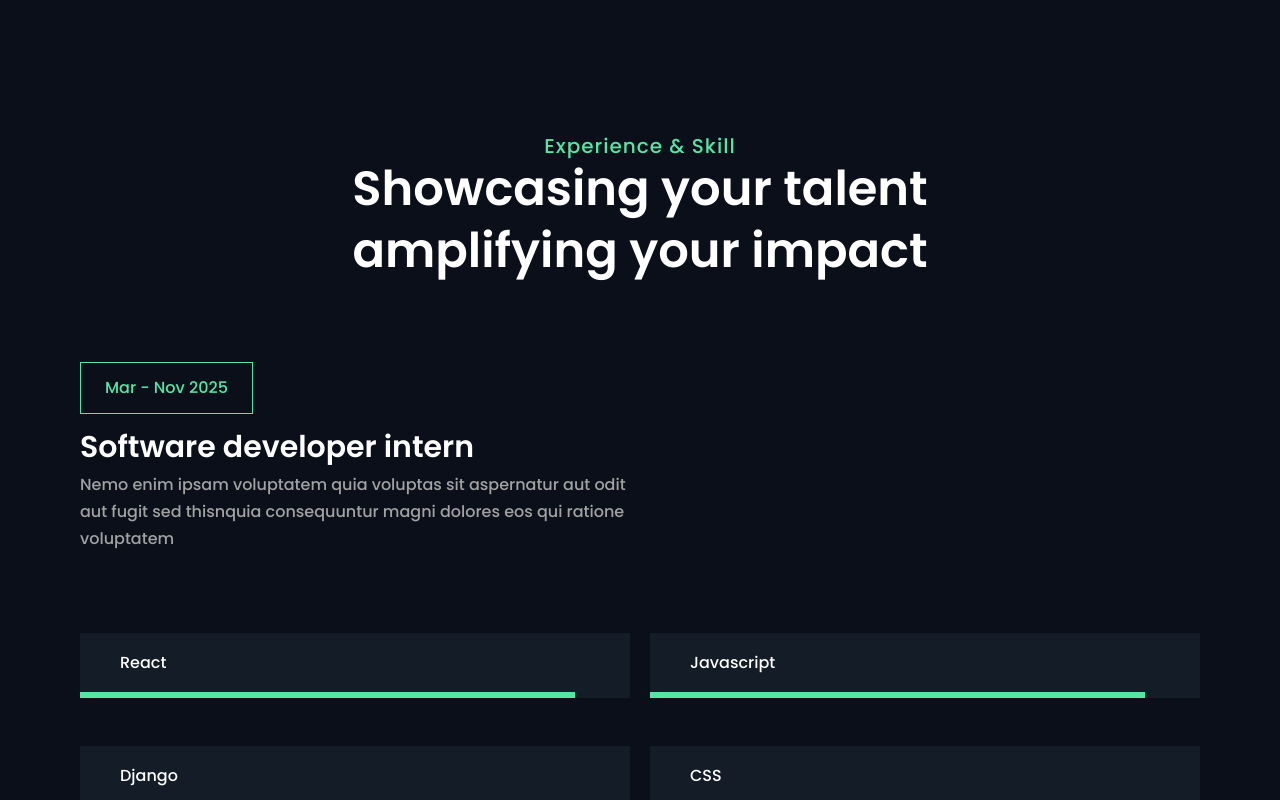
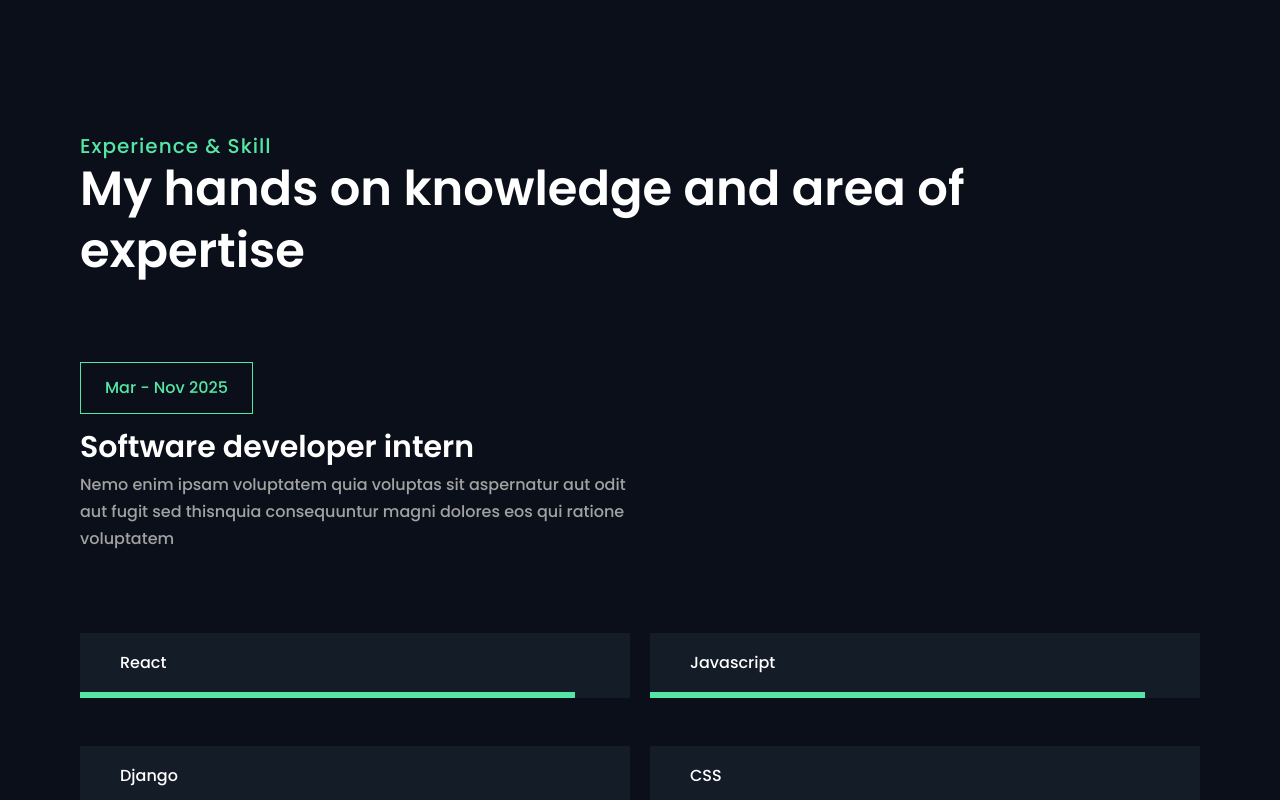
Before and after one commit to agrihome/portfolio-react, a React (Vite) app in the folder portfolio/: page / in a window 1280 px wide. Shown: the part 1720-2520 px from the top of the page. Built offline with nearby package versions, Linux system fonts and the light colour scheme.

Commit message:
responsive 2

```diff
--- a/portfolio/src/components/H2.jsx
+++ b/portfolio/src/components/H2.jsx
@@ -1,7 +1,7 @@
 export default function H2({ children, className = "" }) {
   return (
     <h2
-      className={`font-[Poppins,sans-serif] text-[48px] font-semibold leading-[62.4px] text-center text-white${className}`}
+      className={`font-[Poppins,sans-serif] text-[48px] font-semibold leading-[62.4px] text-white${className}`}
     >
       {children}
     </h2>
--- a/portfolio/src/components/blocks/Sidebar.jsx
+++ b/portfolio/src/components/blocks/Sidebar.jsx
@@ -52,7 +52,7 @@ export default function Sidebar({ isOpen, onClose }) {
               </button>
             </div>
 
-            <nav className="flex flex-col gap-8 lg-hidden">
+            <nav className="flex flex-col gap-8 lg:hidden">
               {navLinks.map((link) => (
                 <a
                   key={link.name}
--- a/portfolio/src/sections/projects.jsx
+++ b/portfolio/src/sections/projects.jsx
@@ -2,7 +2,7 @@ import Provider from "../components/Provider";
 import H2 from "../components/H2";
 import H3 from "../components/H3";
 import H4 from "../components/H4";
-import Text from "../components/TEXT";
+import Text from "../components/Text";
 import Button from "../components/Button";
 import { Globe } from "lucide-react";
 import ExclusiveImg from "../assets/exclusive.png";
@@ -14,8 +14,11 @@ export default function Projects() {
   return (
     <Provider className="bg-background-primary">
       <section id="projects" className="py-20">
-        <H4 className="text-center text-highlight">Projects</H4>
-        <H2>My recent works</H2>
+
+        <div className="flex flex-col items-center">
+          <H4 className="text-center text-highlight">Projects</H4>
+          <H2 className="text-center text-white">My recent works</H2>
+        </div>
 
         <div className="grid lg:grid-cols-2 gap-18 not-first:">
           <Exclusive />
--- a/portfolio/src/sections/skills.jsx
+++ b/portfolio/src/sections/skills.jsx
@@ -44,10 +44,13 @@ export default function Skills() {
   return (
     <Provider className="bg-background-primary">
       <section className="py-20" id="experience">
-        <H4 className="text-center text-highlight">Experience & Skill</H4>
-        <H2>
-          Showcasing your talent <br /> amplifying your impact
-        </H2>
+        <div className="flex flex-col items-start">
+          <H4 className="text-center text-highlight">Experience & Skill</H4>
+          <H2 className="mt-4 text-white">
+             My hands on knowledge and area of expertise
+          </H2>
+        </div>
+
         <div className="mt-20 grid lg:grid-cols-2">
           <Experience
             startYear={"Mar"}
@@ -57,7 +60,10 @@ export default function Skills() {
           />
         </div>
 
-        <div className="grid md:grid-cols-2  mt-20 gap-y-12 gap-x-5" id="skills">
+        <div
+          className="grid md:grid-cols-2  mt-20 gap-y-12 gap-x-5"
+          id="skills"
+        >
           {skills.map((skill) => (
             <SkillBlock skill={skill.skill} rating={skill.rating} />
           ))}
```
